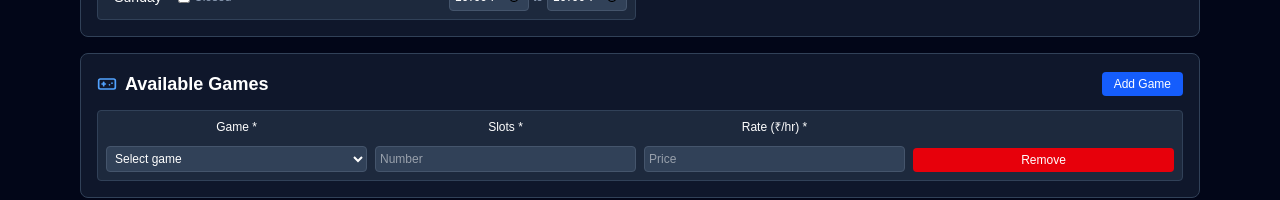
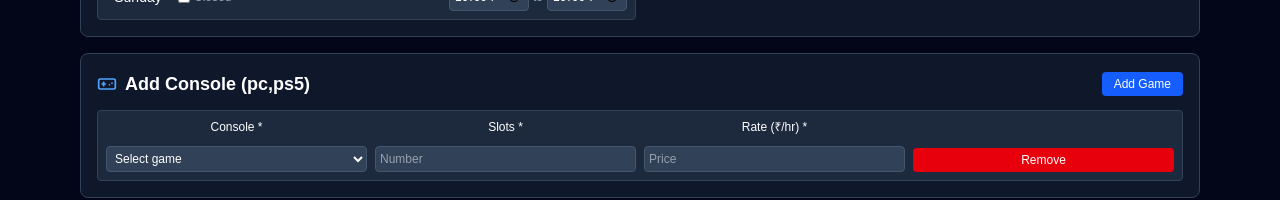
Before and after one commit to Hashforgamers/vendor-Onboard, a Next.js app: page / in a window 1280 px wide. Both pictures are taken after typing "name@example.com", "Sample", "Sample", "Sample", "Sample", "2020-01-15" into the empty fields and a click on the button "Add Game". Shown: the part 1650-1850 px from the top of the page. Built offline with nearby package versions, Linux system fonts and the light colour scheme.

Commit message:
renamed avaiable game to add console

```diff
--- a/app/_components/VendorOnboard.jsx
+++ b/app/_components/VendorOnboard.jsx
@@ -737,7 +737,7 @@ const VendorOnboardingForm = () => {
             <div className="flex items-center justify-between mb-3">
               <div className="flex items-center">
                 <GamepadIcon className="h-5 w-5 text-blue-400 mr-2" />
-                <h2 className="text-lg font-semibold text-white">Available Games</h2>
+                <h2 className="text-lg font-semibold text-white">Add Console (pc,ps5)</h2>
               </div>
               <button
                 type="button"
@@ -751,7 +751,7 @@ const VendorOnboardingForm = () => {
               {games.map((game, index) => (
                 <div key={index} className="grid grid-cols-1 md:grid-cols-4 gap-2 p-2 bg-slate-800 rounded border border-slate-700">
                   <div>
-                    <label className="block mb-1 text-white text-xs">Game *</label>
+                    <label className="block mb-1 text-white text-xs">Console *</label>
                     <select
                       value={game.name}
                       onChange={(e) => updateGame(index, 'name', e.target.value)}
```
